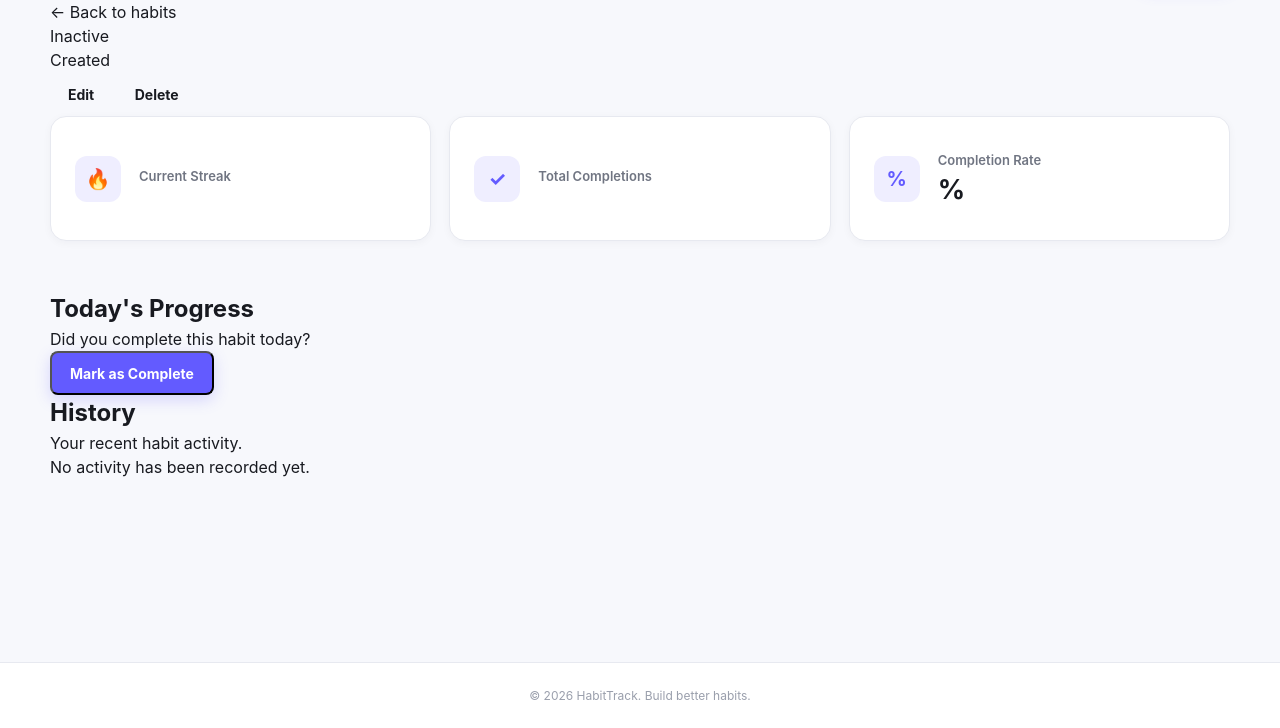
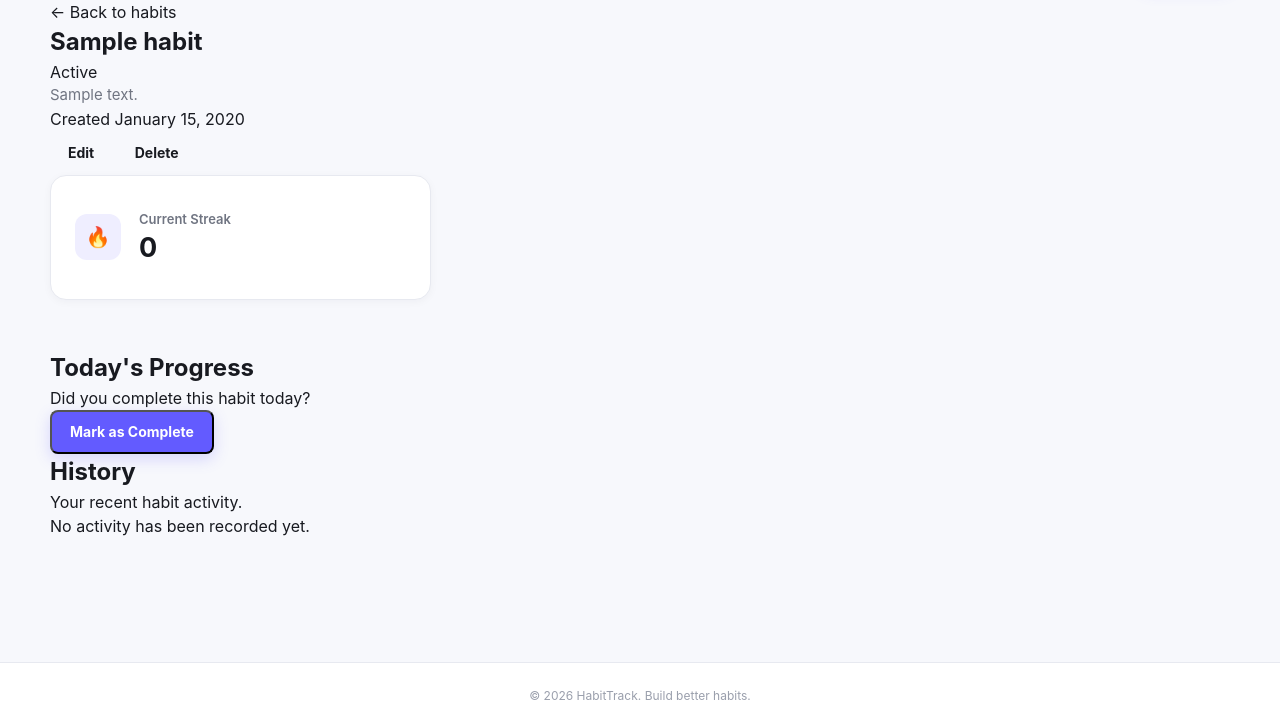
Before and after one commit to SkillMoon/Habit-Tracker, a Django app: page /habits/detail/1 in a window 1280 px wide. Shown: the part 72-800 px from the top of the page. Run offline with Django 5.2, Linux system fonts and the light colour scheme; a user stored in the database is signed in; tables that the repository leaves empty hold one stand-in row (values such as "Sample post"); data that the repository does not hold is empty.

Commit message:
implement dashbord(completed_today,completion_rate) and implement habit detail veiw

```diff
--- a/habit/models.py
+++ b/habit/models.py
@@ -1,3 +1,4 @@
+import datetime
 from django.contrib.auth.models import User
 from django.db import models
 from django.utils.translation import gettext_lazy as _
@@ -17,6 +18,23 @@
     created_at = models.DateTimeField(auto_now_add=True)
     updated_at = models.DateTimeField(auto_now=True)
 
+
+
+    @property
+    def current_streak(self):
+        today = datetime.date.today()
+        log_dates = set(
+            self.logs.values_list('date', flat=True)
+        )
+        current_day = today
+        streak = 0
+        if current_day not in log_dates:
+            current_day -= datetime.timedelta(days=1)
+        while current_day in log_dates:
+            streak += 1
+            current_day -= datetime.timedelta(days=1)
+        return streak
+
     class Meta:
         verbose_name = _('habit')
         verbose_name_plural = _('habits')
@@ -32,6 +50,19 @@
     )
     date = models.DateField(verbose_name=_('date'))
 
+    @classmethod
+    def get_completed_today(cls, user):
+        today = datetime.date.today()
+        habit_logs = HabitLog.objects.select_related('habit').filter(habit__user=user, date=today)
+        completed_today = habit_logs.count()
+        return completed_today
+
+    @classmethod
+    def get_completion_rate(cls, completed_today, user):
+        habits = Habit.objects.filter(user=user).count()
+        success_rate = completed_today / habits * 100
+        return int(success_rate)
+
     class Meta:
         verbose_name = _('habit log')
         verbose_name_plural = _('habit logs')
--- a/habit/urls.py
+++ b/habit/urls.py
@@ -3,8 +3,8 @@
 from habit.views import *
 
 urlpatterns = [
-    path('list/', TemplateView.as_view(template_name='habits/habit_list.html'), name='habit-list'),
-    path('detail/<int:pk>', TemplateView.as_view(template_name='habits/habit_detail.html'), name='habit-detail'),
+    path('list/', HabitListView.as_view(), name='habit-list'),
+    path('detail/<int:pk>', HabitDetailView.as_view(), name='habit-detail'),
     path('create/', CreateHabitView.as_view(), name='create-habit'),
     path('update/<int:pk>', UpdateHabitView.as_view(), name='update-habit'),
     path('delete/<int:pk>', DeleteHabitView.as_view(template_name='habits/habit_confirm_delete.html'), name='delete-habit'),
--- a/habit/views.py
+++ b/habit/views.py
@@ -59,3 +59,17 @@
         habit = get_object_or_404(Habit, pk=pk)
         habit.delete()
         return redirect('habit-list')
+
+class HabitDetailView(LoginRequiredMixin, View):
+    template_name = 'habits/habit_detail.html'
+
+    def get(self, request, pk):
+        habit = get_object_or_404(Habit, pk=pk)
+        return render(request, self.template_name, {'habit': habit})
+
+class HabitListView(LoginRequiredMixin, View):
+    template_name = 'habits/habit_list.html'
+
+    def get(self, request):
+        habits = Habit.objects.filter(user=request.user)
+        return render(request, self.template_name, {'habits': habits})
--- a/templates/habits/habit_detail.html
+++ b/templates/habits/habit_detail.html
@@ -13,7 +13,6 @@
                 ← Back to habits
             </a>
         </div>
-
 
         <!-- Habit Header -->
 
@@ -53,14 +52,14 @@
             <div class="detail-actions">
 
                 <a
-                    href="#"
+                    href="{% url 'update-habit' habit.pk %}"
                     class="btn btn-secondary"
                 >
                     Edit
                 </a>
 
                 <a
-                    href="#"
+                    href="{% url 'delete-habit' habit.pk %}"
                     class="btn btn-danger"
                 >
                     Delete
@@ -83,35 +82,7 @@
 
                 <div>
                     <p class="stat-label">Current Streak</p>
-                    <h2>{{ habit.streak }}</h2>
-                </div>
-
-            </div>
-
-
-            <div class="stat-card">
-
-                <div class="stat-icon">
-                    ✓
-                </div>
-
-                <div>
-                    <p class="stat-label">Total Completions</p>
-                    <h2>{{ total_completions }}</h2>
-                </div>
-
-            </div>
-
-
-            <div class="stat-card">
-
-                <div class="stat-icon">
-                    %
-                </div>
-
-                <div>
-                    <p class="stat-label">Completion Rate</p>
-                    <h2>{{ completion_rate }}%</h2>
+                    <h2>{{ habit.current_streak }}</h2>
                 </div>
 
             </div>
--- a/templates/habits/habit_list.html
+++ b/templates/habits/habit_list.html
@@ -14,10 +14,11 @@
                 <p class="eyebrow">YOUR HABITS</p>
 
                 <h1>My Habits</h1>
-
+                <br>
                 <p class="subtitle">
                     Manage your habits and keep your progress on track.
                 </p>
+                <br>
             </div>
 
             <a href="#" class="btn btn-primary">
@@ -25,7 +26,7 @@
             </a>
 
         </div>
-
+        <br>
 
         <div class="habit-list">
 
```
Also changed, not shown: account/views.py (+12 -2 lines), templates/accounts/dashboard.html (+4 -4 lines).
